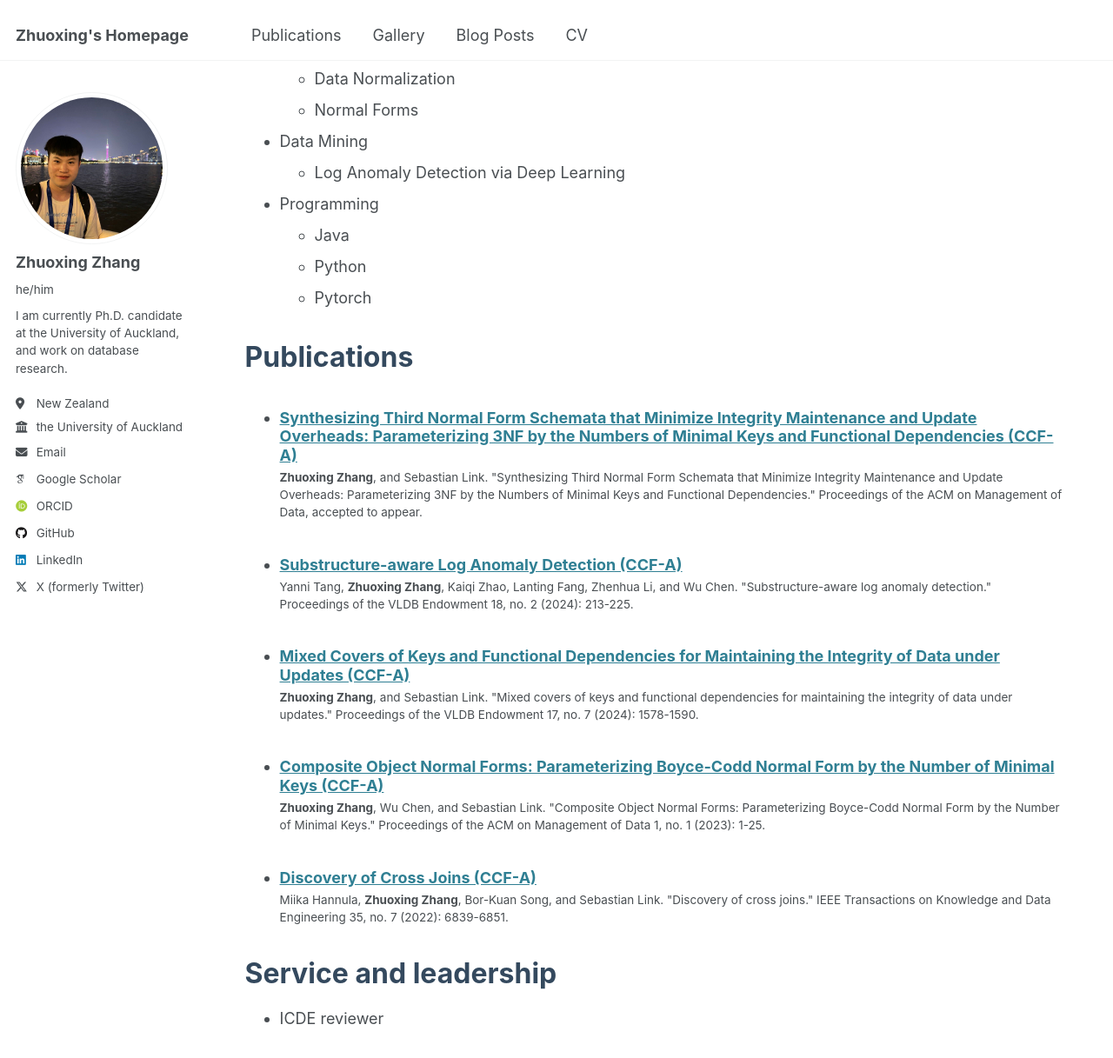
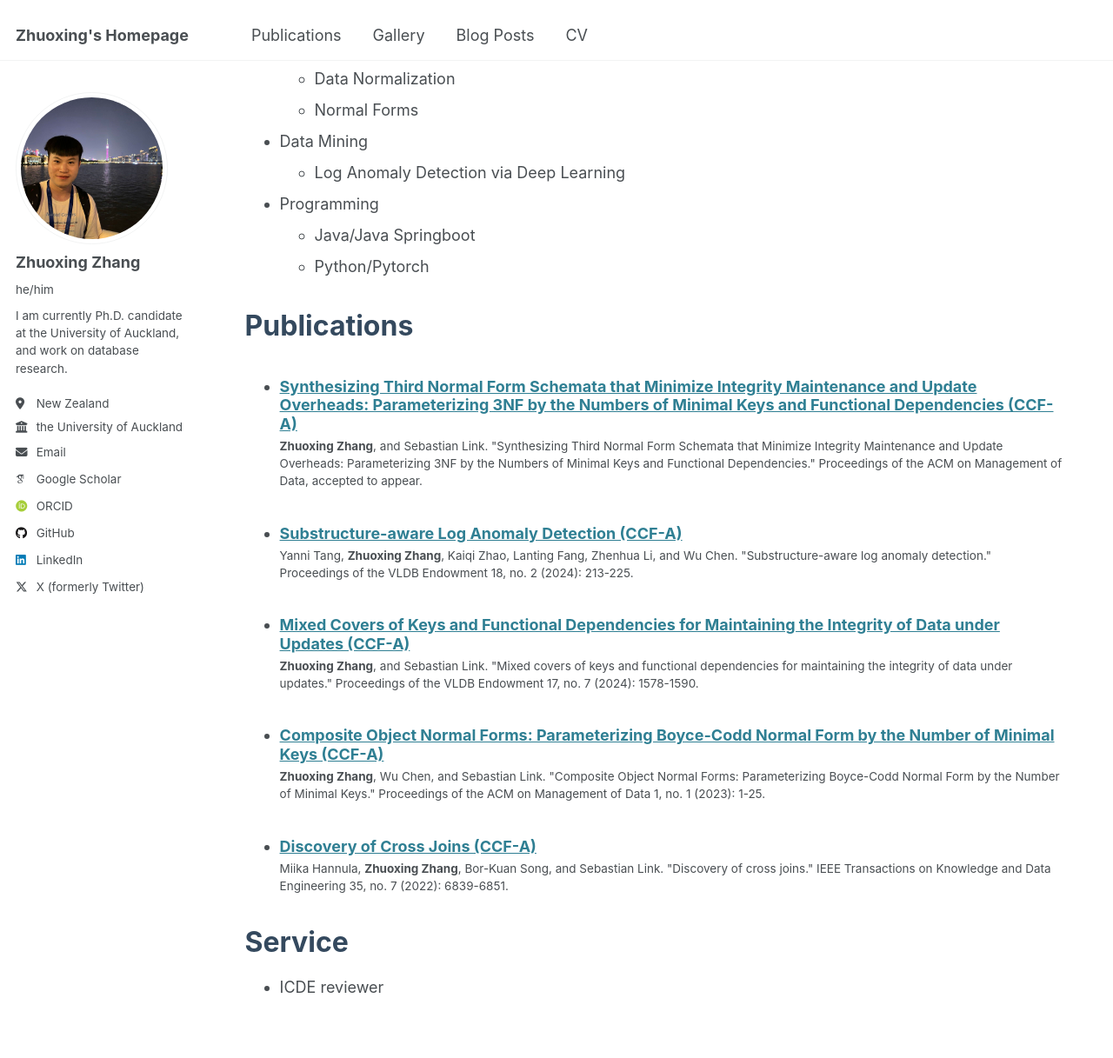
Before and after one commit to zhuoxingzhang/zhuoxingzhang.github.io, a Jekyll site: the page built from _pages/cv.md, in a window 1280 px wide and 1400 px high, scrolled down 469 px. Shown: the top 1217 px of the window at 87% size. Built offline with Jekyll 4.4.1, drawn with Linux system fonts in a browser that asks for light colours; some web fonts are replaced.

Commit message:
Update cv.md

```diff
--- a/_pages/cv.md
+++ b/_pages/cv.md
@@ -28,14 +28,13 @@ redirect_from:
 * Data Mining
   * Log Anomaly Detection via Deep Learning
 * Programming
-  * Java
-  * Python
-  * Pytorch
+  * Java/Java Springboot
+  * Python/Pytorch
 
 ## Publications
   <ul>{% for post in site.publications reversed %}
     {% include archive-single-cv.html %}
   {% endfor %}</ul>
 
-## Service and leadership
+## Service
 * ICDE reviewer
```
